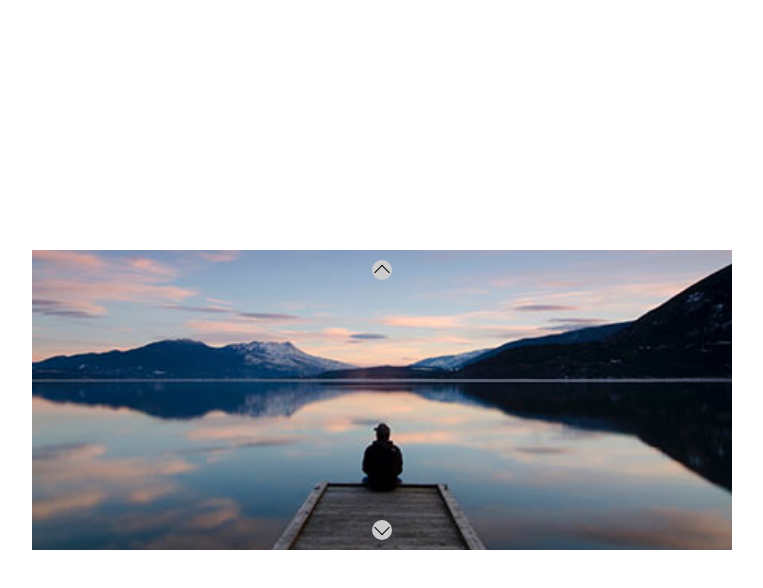
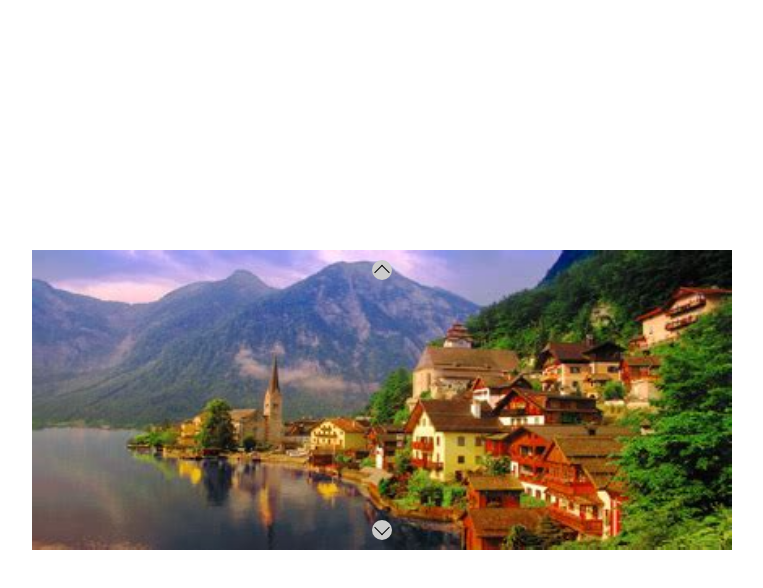
Before and after one commit to MassimoPeruga/js-array-carousel, a plain HTML site: page index.html in a window 1280 px wide. Both pictures are taken after a click on the element 640 px from the left and 530 px from the top of the page. Shown: the whole page, without its empty margins (258-1021 px from the left). Drawn offline with Linux system fonts and the light colour scheme.

Commit message:
feat: MILESTONE 2

```diff
--- a/css/style.css
+++ b/css/style.css
@@ -17,12 +17,18 @@
     position: relative;
     width: 700px;
     height: 300px;
-    overflow: hidden;
 }
 
 .item {
     height: 100%;
-    display: none;
+    overflow: hidden;
+    opacity: 0;
+    position: absolute;
+    top: 0;
+    right: 0;
+    bottom: 0;
+    left: 0;
+    transition: all 0.5s;
 }
 
 .item img {
@@ -32,7 +38,7 @@
 }
 
 .item.active {
-    display: block;
+    opacity: 1;
 }
 
 .prev,
--- a/js/main.js
+++ b/js/main.js
@@ -2,6 +2,9 @@
 
 const images = ["./img/01.jpg", "./img/02.jpg", "./img/03.jpg", "./img/04.jpg", "./img/05.jpg"];
 const itemsContainer = document.querySelector(".items");
+const prev = document.querySelector('.prev');
+const next = document.querySelector('.next');
+
 let currentImage = 0;
 
 for (let i = 0; i < images.length; i++) {
@@ -20,3 +23,29 @@ for (let i = 0; i < images.length; i++) {
     item.appendChild(img);
     itemsContainer.appendChild(item);
 }
+
+const allItems = document.querySelectorAll(".item");
+
+prev.addEventListener('click', function () {
+
+    allItems[currentImage].classList.remove('active');
+
+    if (currentImage > 0) {
+        currentImage--;
+    }
+
+    allItems[currentImage].classList.add('active');
+
+})
+
+next.addEventListener('click', function () {
+
+    allItems[currentImage].classList.remove('active');
+
+    if (currentImage < images.length - 1) {
+        currentImage++;
+    }
+
+    allItems[currentImage].classList.add('active');
+
+})
```
